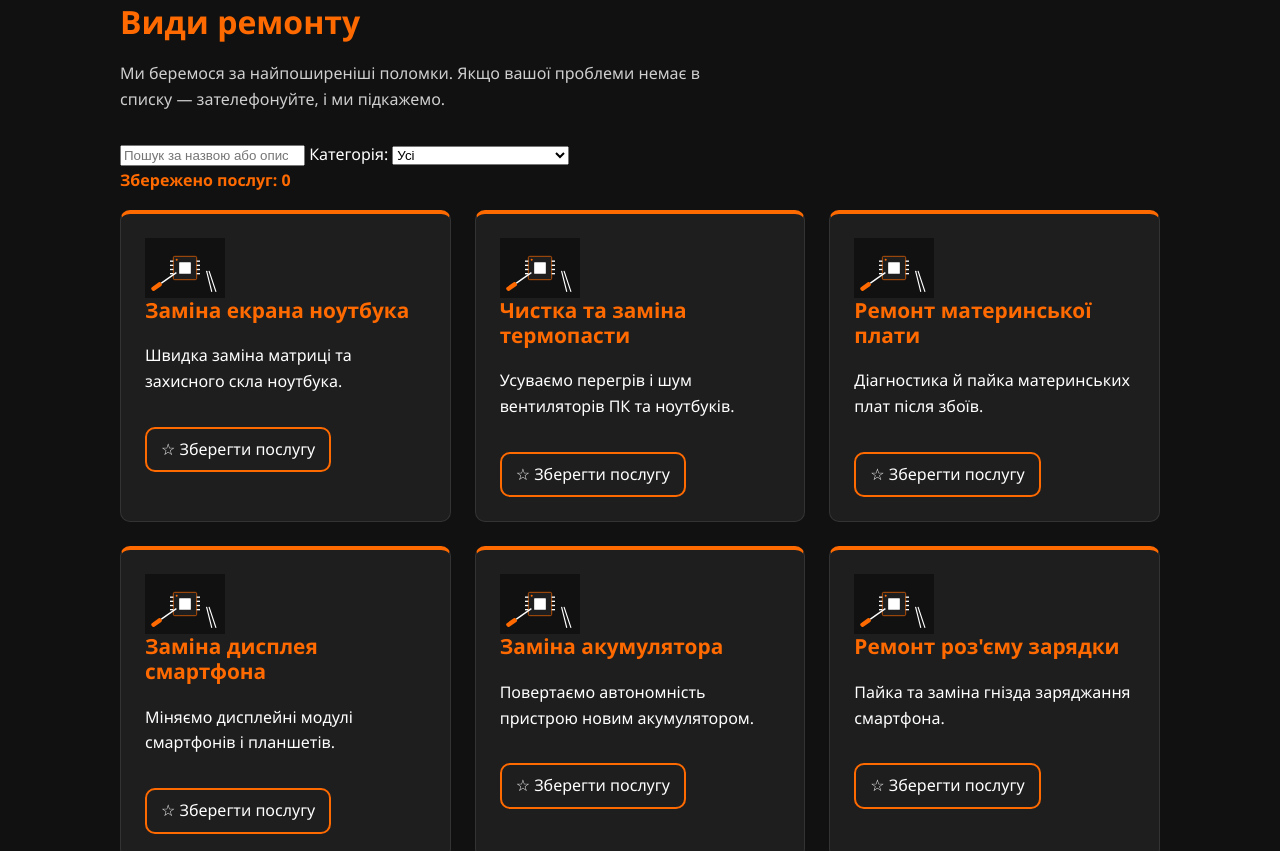
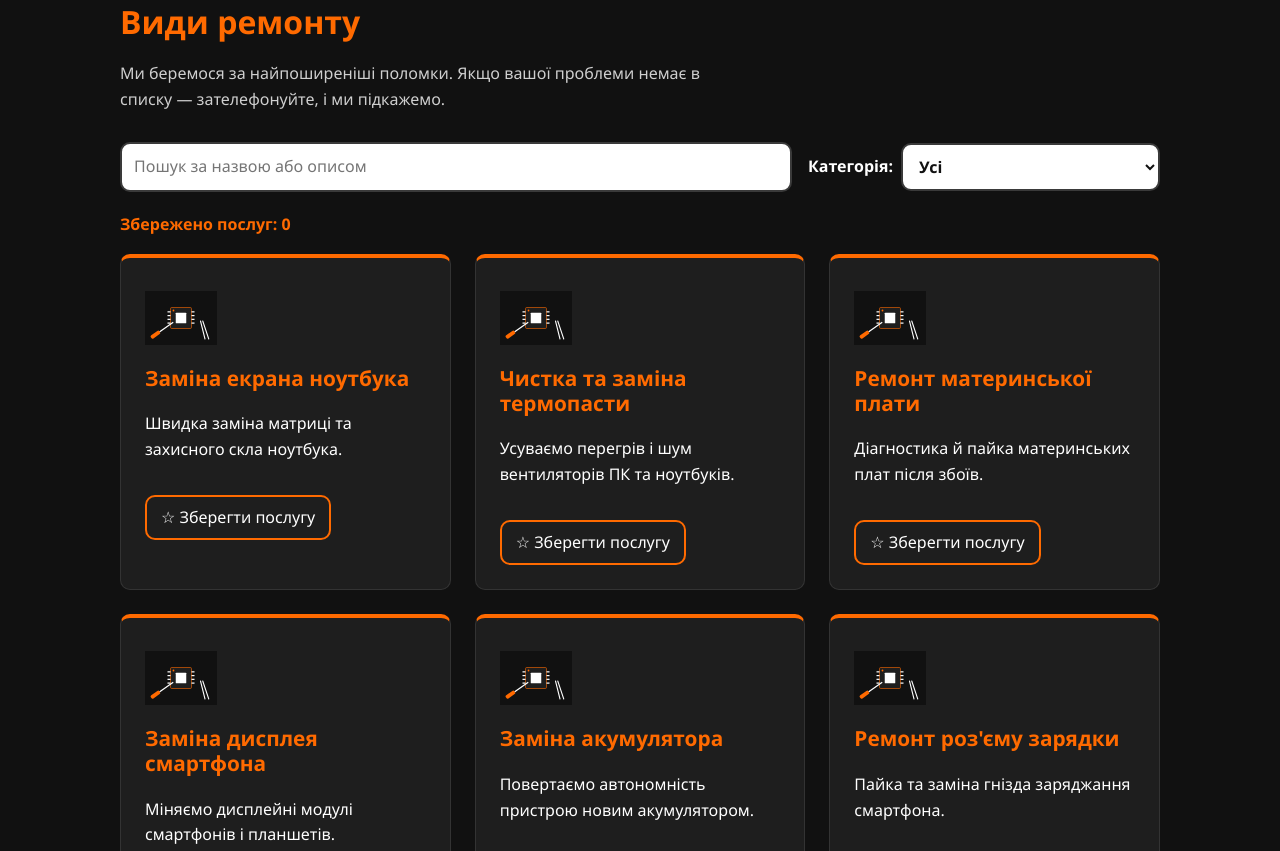
Before and after one commit to MikSki01/web-rembox, a plain HTML site: page index.html in a window 1280 px wide. Shown: the part 1171-2022 px from the top of the page. Drawn offline with Linux system fonts and the light colour scheme.

Commit message:
style: add styles for catalog search, filter and cards

```diff
--- a/css/styles.css
+++ b/css/styles.css
@@ -498,3 +498,60 @@ a:focus-visible {
   background-color: #ff6a00;
   color: #111111;
 }
+
+.catalog-controls {
+  display: flex;
+  flex-wrap: wrap;
+  gap: 16px;
+  margin-bottom: 20px;
+}
+
+.search-input {
+  flex: 1 1 260px;
+  font: inherit;
+  padding: 10px 12px;
+  border: 2px solid #3a3a3a;
+  border-radius: 10px;
+  background-color: #ffffff;
+  color: #111111;
+}
+.search-input:focus-visible {
+  outline: 3px solid #ff6a00;
+  outline-offset: 3px;
+  outline-offset: 2px;
+  border-color: #ff6a00;
+}
+
+.filter {
+  display: flex;
+  align-items: center;
+  gap: 8px;
+  font-weight: 600;
+}
+.filter .filter-select {
+  font: inherit;
+  padding: 10px 12px;
+  border: 2px solid #3a3a3a;
+  border-radius: 10px;
+  background-color: #ffffff;
+  color: #111111;
+}
+.filter .filter-select:focus-visible {
+  outline: 3px solid #ff6a00;
+  outline-offset: 3px;
+  outline-offset: 2px;
+}
+
+.card-image {
+  width: 72px;
+  height: 72px;
+  margin-bottom: 12px;
+}
+
+.no-results {
+  padding: 16px;
+  border: 2px dashed #ff6a00;
+  border-radius: 10px;
+  color: #ff6a00;
+  font-weight: 600;
+}
--- a/scss/main.scss
+++ b/scss/main.scss
@@ -539,3 +539,64 @@ a {
     color: $color-text;
   }
 }
+
+// ---------- Каталог: пошук і фільтр (ЛР6) ----------
+.catalog-controls {
+  display: flex;
+  flex-wrap: wrap;
+  gap: 16px;
+  margin-bottom: $space;
+}
+
+.search-input {
+  flex: 1 1 260px;
+  font: inherit;
+  padding: 10px 12px;
+  border: 2px solid #3a3a3a;
+  border-radius: $radius;
+  background-color: $color-bg;
+  color: $color-text;
+
+  &:focus-visible {
+    @include focus-ring($color-primary);
+    outline-offset: 2px;
+    border-color: $color-primary;
+  }
+}
+
+.filter {
+  display: flex;
+  align-items: center;
+  gap: 8px;
+  font-weight: 600;
+
+  .filter-select {
+    font: inherit;
+    padding: 10px 12px;
+    border: 2px solid #3a3a3a;
+    border-radius: $radius;
+    background-color: $color-bg;
+    color: $color-text;
+
+    &:focus-visible {
+      @include focus-ring($color-primary);
+      outline-offset: 2px;
+    }
+  }
+}
+
+// Зображення в динамічній картці
+.card-image {
+  width: 72px;
+  height: 72px;
+  margin-bottom: 12px;
+}
+
+// Повідомлення «нічого не знайдено»
+.no-results {
+  padding: 16px;
+  border: 2px dashed $color-primary;
+  border-radius: $radius;
+  color: $color-primary;
+  font-weight: 600;
+}
```
